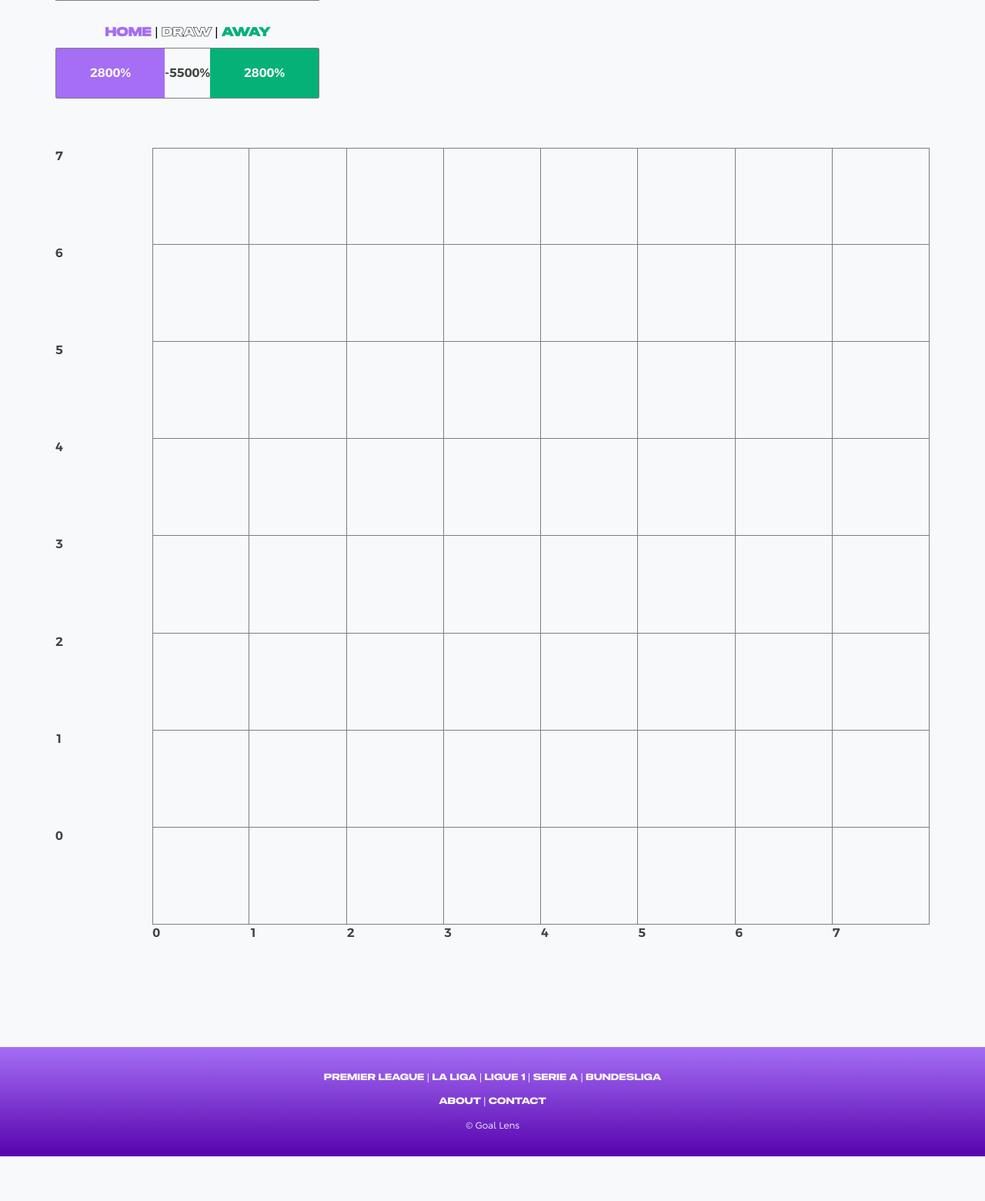
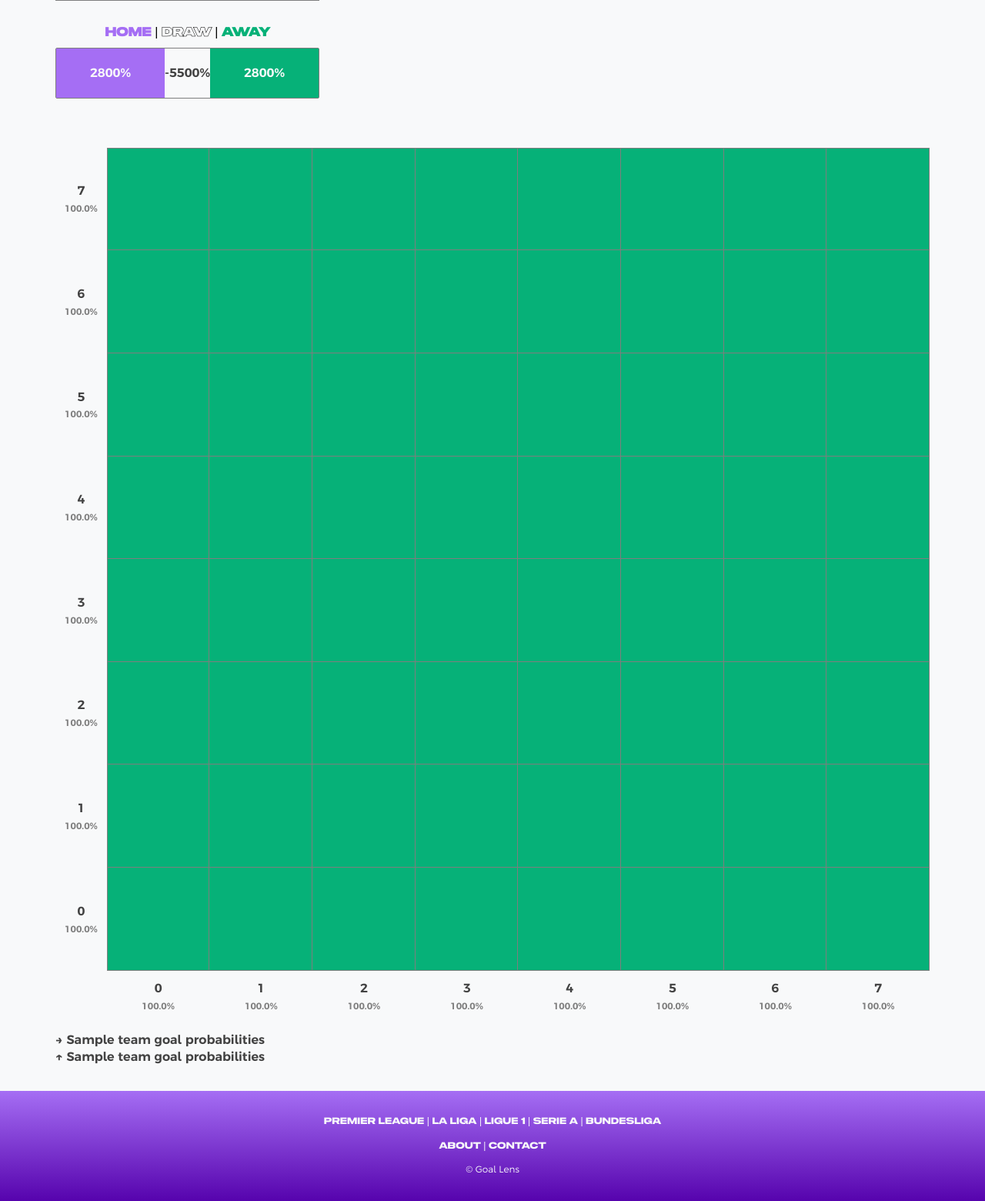
Before and after one commit to juancoquet/goallens, a Django app: page /predictions/1 in a window 1280 px wide. Shown: the part 387-1947 px from the top of the page at 77% size. Before the commit the page ends 1889 px from the top, so only its background shows below. Run offline with Django 4.2, Linux system fonts and the light colour scheme; tables that the repository leaves empty hold one stand-in row (values such as "Sample post").

Commit message:
implement goal matrix with shading

```diff
--- a/predictions/models.py
+++ b/predictions/models.py
@@ -8,22 +8,22 @@
     fixture = models.ForeignKey(Fixture, on_delete=models.CASCADE)
     forecast_hxG = models.DecimalField(max_digits=4, decimal_places=2)
     forecast_axG = models.DecimalField(max_digits=4, decimal_places=2)
-    prob_hg_0 = models.DecimalField(max_digits=4, decimal_places=2)
-    prob_hg_1 = models.DecimalField(max_digits=4, decimal_places=2)
-    prob_hg_2 = models.DecimalField(max_digits=4, decimal_places=2)
-    prob_hg_3 = models.DecimalField(max_digits=4, decimal_places=2)
-    prob_hg_4 = models.DecimalField(max_digits=4, decimal_places=2)
-    prob_hg_5 = models.DecimalField(max_digits=4, decimal_places=2)
-    prob_hg_6 = models.DecimalField(max_digits=4, decimal_places=2)
-    prob_hg_7 = models.DecimalField(max_digits=4, decimal_places=2, default=0)
-    prob_ag_0 = models.DecimalField(max_digits=4, decimal_places=2)
-    prob_ag_1 = models.DecimalField(max_digits=4, decimal_places=2)
-    prob_ag_2 = models.DecimalField(max_digits=4, decimal_places=2)
-    prob_ag_3 = models.DecimalField(max_digits=4, decimal_places=2)
-    prob_ag_4 = models.DecimalField(max_digits=4, decimal_places=2)
-    prob_ag_5 = models.DecimalField(max_digits=4, decimal_places=2)
-    prob_ag_6 = models.DecimalField(max_digits=4, decimal_places=2)
-    prob_ag_7 = models.DecimalField(max_digits=4, decimal_places=2, default=0)
+    prob_hg_0 = models.DecimalField(max_digits=5, decimal_places=4)
+    prob_hg_1 = models.DecimalField(max_digits=5, decimal_places=4)
+    prob_hg_2 = models.DecimalField(max_digits=5, decimal_places=4)
+    prob_hg_3 = models.DecimalField(max_digits=5, decimal_places=4)
+    prob_hg_4 = models.DecimalField(max_digits=5, decimal_places=4)
+    prob_hg_5 = models.DecimalField(max_digits=5, decimal_places=4)
+    prob_hg_6 = models.DecimalField(max_digits=5, decimal_places=4)
+    prob_hg_7 = models.DecimalField(max_digits=5, decimal_places=4, default=0)
+    prob_ag_0 = models.DecimalField(max_digits=5, decimal_places=4)
+    prob_ag_1 = models.DecimalField(max_digits=5, decimal_places=4)
+    prob_ag_2 = models.DecimalField(max_digits=5, decimal_places=4)
+    prob_ag_3 = models.DecimalField(max_digits=5, decimal_places=4)
+    prob_ag_4 = models.DecimalField(max_digits=5, decimal_places=4)
+    prob_ag_5 = models.DecimalField(max_digits=5, decimal_places=4)
+    prob_ag_6 = models.DecimalField(max_digits=5, decimal_places=4)
+    prob_ag_7 = models.DecimalField(max_digits=5, decimal_places=4, default=0)
     likely_hg = models.SmallIntegerField()
     likely_ag = models.SmallIntegerField()
 
--- a/predictions/views.py
+++ b/predictions/views.py
@@ -16,7 +16,7 @@
     while home_win_prob + away_win_prob + draw_prob < 100: # 99%
         draw_prob += 1
 
-    return render(request, 'prediction_detail.html', {
+    context = {
         'fixture': fixture,
         'prediction': prediction,
         'dd': str(dd).zfill(2),
@@ -25,4 +25,11 @@
         'home_win_prob': home_win_prob,
         'away_win_prob': away_win_prob,
         'draw_prob': draw_prob,
-        })
+    }
+    for g in range(8):
+        prob_hg = getattr(prediction, f'prob_hg_{g}')
+        prob_ag = getattr(prediction, f'prob_ag_{g}')
+        context[f'prob_hg_{g}'] = float(prob_hg * 100)
+        context[f'prob_ag_{g}'] = float(prob_ag * 100)
+
+    return render(request, 'prediction_detail.html', context)
--- a/static/css/prediction_detail.css
+++ b/static/css/prediction_detail.css
@@ -105,8 +105,8 @@
 
 .matrix {
     display: grid;
-    grid-template-rows: repeat(9, 1fr);
-    grid-template-columns: repeat(9, 1fr);
+    grid-template-rows: repeat(8, 1fr) 0.5fr;
+    grid-template-columns: 0.5fr repeat(8, 1fr);
     aspect-ratio: 1 / 1;
 }
 
@@ -122,3 +122,36 @@
 .cell--top {
     border-top: 1px solid var(--dark-grey)
 }
+
+.label {
+    display: flex;
+    flex-direction: column;
+    justify-content: center;
+}
+
+.label--x {
+    align-items: center;
+}
+
+.label--y {
+    align-items: center;
+}
+
+.label>p {
+    margin: 0;
+}
+
+.label>p.prob {
+    color: var(--dark-grey);
+    font-size: 1.2rem;
+    margin-top: 0.6rem;
+    /* display: none; */
+}
+
+.axes {
+    margin-top: 1.2rem;
+}
+
+.axes>p {
+    margin-bottom: 0.2rem;
+}
--- /dev/null
+++ b/static/js/prediction_detail.js
@@ -0,0 +1,23 @@
+// colour matrix cells
+
+const cells = document.querySelectorAll('.cell');
+
+function colourCells() {
+    cells.forEach((cell) => {
+        let id = cell.id;
+        let homeGoals = id.split('-')[0];
+        let awayGoals = id.split('-')[1];
+        let homeProb = document.querySelector(`#prob_hg_${homeGoals}`).innerHTML.slice(0, -1);
+        let awayProb = document.querySelector(`#prob_ag_${awayGoals}`).innerHTML.slice(0, -1);
+        homeProb = parseFloat(homeProb);
+        awayProb = parseFloat(awayProb);
+        let alphaValue = (homeProb * awayProb) / 1000;
+        if (alphaValue > 1) {
+            alphaValue = 1;
+        }
+        let color = `rgba(6, 177, 120, ${alphaValue})`;
+        cell.style.backgroundColor = color;
+    });
+}
+
+document.addEventListener('DOMContentLoaded', colourCells);
--- a/templates/prediction_detail.html
+++ b/templates/prediction_detail.html
@@ -42,7 +42,10 @@
 
 <section class="goal-matrix">
   <div class="matrix">
-    <div class="label"><p>7</p></div>
+    <div class="label label--y">
+      <p>7</p>
+      <p class="prob" id="prob_ag_7">{{ prob_ag_7 }}%</p>
+    </div>
     <div class="cell cell--left cell--top" id="0-7"></div>
     <div class="cell cell--top" id="1-7"></div>
     <div class="cell cell--top" id="2-7"></div>
@@ -52,7 +55,10 @@
     <div class="cell cell--top" id="6-7"></div>
     <div class="cell cell--top" id="7-7"></div>
 
-    <div class="label"><p>6</p></div>
+    <div class="label label--y">
+      <p>6</p>
+      <p class="prob" id="prob_ag_6">{{ prob_ag_6 }}%</p>
+    </div>
     <div class="cell cell--left" id="0-6"></div>
     <div class="cell" id="1-6"></div>
     <div class="cell" id="2-6"></div>
@@ -61,8 +67,10 @@
     <div class="cell" id="5-6"></div>
     <div class="cell" id="6-6"></div>
     <div class="cell" id="7-6"></div>
-
-    <div class="label"><p>5</p></div>
+    <div class="label label--y">
+      <p>5</p>
+      <p class="prob" id="prob_ag_5">{{ prob_ag_5 }}%</p>
+    </div>
     <div class="cell cell--left" id="0-5"></div>
     <div class="cell" id="1-5"></div>
     <div class="cell" id="2-5"></div>
@@ -71,9 +79,9 @@
     <div class="cell" id="5-5"></div>
     <div class="cell" id="6-5"></div>
     <div class="cell" id="7-5"></div>
-
-    <div class="label">
+    <div class="label label--y">
       <p>4</p>
+      <p class="prob" id="prob_ag_4">{{ prob_ag_4 }}%</p>
     </div>
     <div class="cell cell--left" id="0-4"></div>
     <div class="cell" id="1-4"></div>
@@ -83,9 +91,9 @@
     <div class="cell" id="5-4"></div>
     <div class="cell" id="6-4"></div>
     <div class="cell" id="7-4"></div>
-
-    <div class="label">
+    <div class="label label--y">
       <p>3</p>
+      <p class="prob" id="prob_ag_3">{{ prob_ag_3 }}%</p>
     </div>
     <div class="cell cell--left" id="0-3"></div>
     <div class="cell" id="1-3"></div>
@@ -95,9 +103,9 @@
     <div class="cell" id="5-3"></div>
     <div class="cell" id="6-3"></div>
     <div class="cell" id="7-3"></div>
-
-    <div class="label">
+    <div class="label label--y">
       <p>2</p>
+      <p class="prob" id="prob_ag_2">{{ prob_ag_2 }}%</p>
     </div>
     <div class="cell cell--left" id="0-2"></div>
     <div class="cell" id="1-2"></div>
@@ -107,9 +115,9 @@
     <div class="cell" id="5-2"></div>
     <div class="cell" id="6-2"></div>
     <div class="cell" id="7-2"></div>
-
-    <div class="label">
+    <div class="label label--y">
       <p>1</p>
+      <p class="prob" id="prob_ag_1">{{ prob_ag_1 }}%</p>
     </div>
     <div class="cell cell--left" id="0-1"></div>
     <div class="cell" id="1-1"></div>
@@ -119,9 +127,9 @@
     <div class="cell" id="5-1"></div>
     <div class="cell" id="6-1"></div>
     <div class="cell" id="7-1"></div>
-
-    <div class="label">
+    <div class="label label--y">
       <p>0</p>
+      <p class="prob" id="prob_ag_0">{{ prob_ag_0 }}%</p>
     </div>
     <div class="cell cell--left" id="0-0"></div>
     <div class="cell" id="1-0"></div>
@@ -131,33 +139,48 @@
     <div class="cell" id="5-0"></div>
     <div class="cell" id="6-0"></div>
     <div class="cell" id="7-0"></div>
+    <div class="corner"></div>
+    <div class="label label--x">
+      <p>0</p>
+      <p class="prob" id="prob_hg_0">{{ prob_hg_0 }}%</p>
+    </div>
+    <div class="label label--x">
+      <p>1</p>
+      <p class="prob" id="prob_hg_1">{{ prob_hg_1 }}%</p>
+    </div>
+    <div class="label label--x">
+      <p>2</p>
+      <p class="prob" id="prob_hg_2">{{ prob_hg_2 }}%</p>
+    </div>
+    <div class="label label--x">
+      <p>3</p>
+      <p class="prob" id="prob_hg_3">{{ prob_hg_3 }}%</p>
+    </div>
+    <div class="label label--x">
+      <p>4</p>
+      <p class="prob" id="prob_hg_4">{{ prob_hg_4 }}%</p>
+    </div>
+    <div class="label label--x">
+      <p>5</p>
+      <p class="prob" id="prob_hg_5">{{ prob_hg_5 }}%</p>
+    </div>
+    <div class="label label--x">
+      <p>6</p>
+      <p class="prob" id="prob_hg_6">{{ prob_hg_6 }}%</p>
+    </div>
+    <div class="label label--x">
+      <p>7</p>
+      <p class="prob" id="prob_hg_7">{{ prob_hg_7 }}%</p>
+    </div>
+  </div>
 
-    <div class="corner"></div>
-
-    <div class="label">
-      <p>0</p>
-    </div>
-    <div class="label">
-      <p>1</p>
-    </div>
-    <div class="label">
-      <p>2</p>
-    </div>
-    <div class="label">
-      <p>3</p>
-    </div>
-    <div class="label">
-      <p>4</p>
-    </div>
-    <div class="label">
-      <p>5</p>
-    </div>
-    <div class="label">
-      <p>6</p>
-    </div>
-    <div class="label">
-      <p>7</p>
-    </div>
+  <div class="axes">
+    <p class="matrix__home-team">&#8594; {{ fixture.home.short_name }} goal probabilities</p>
+    <p class="matrix__away-team">&#8593; {{ fixture.away.short_name }} goal probabilities</p>
   </div>
 </section>
 {% endblock content %}
+
+{% block scripts %}
+  <script src="{% static 'js/prediction_detail.js' %}"></script>
+{% endblock scripts %}
```
Also changed, not shown: scripts/sandbox.py (+34 -3 lines), predictions/migrations/0003_alter_prediction_prob_ag_0_and_more.py (added).
